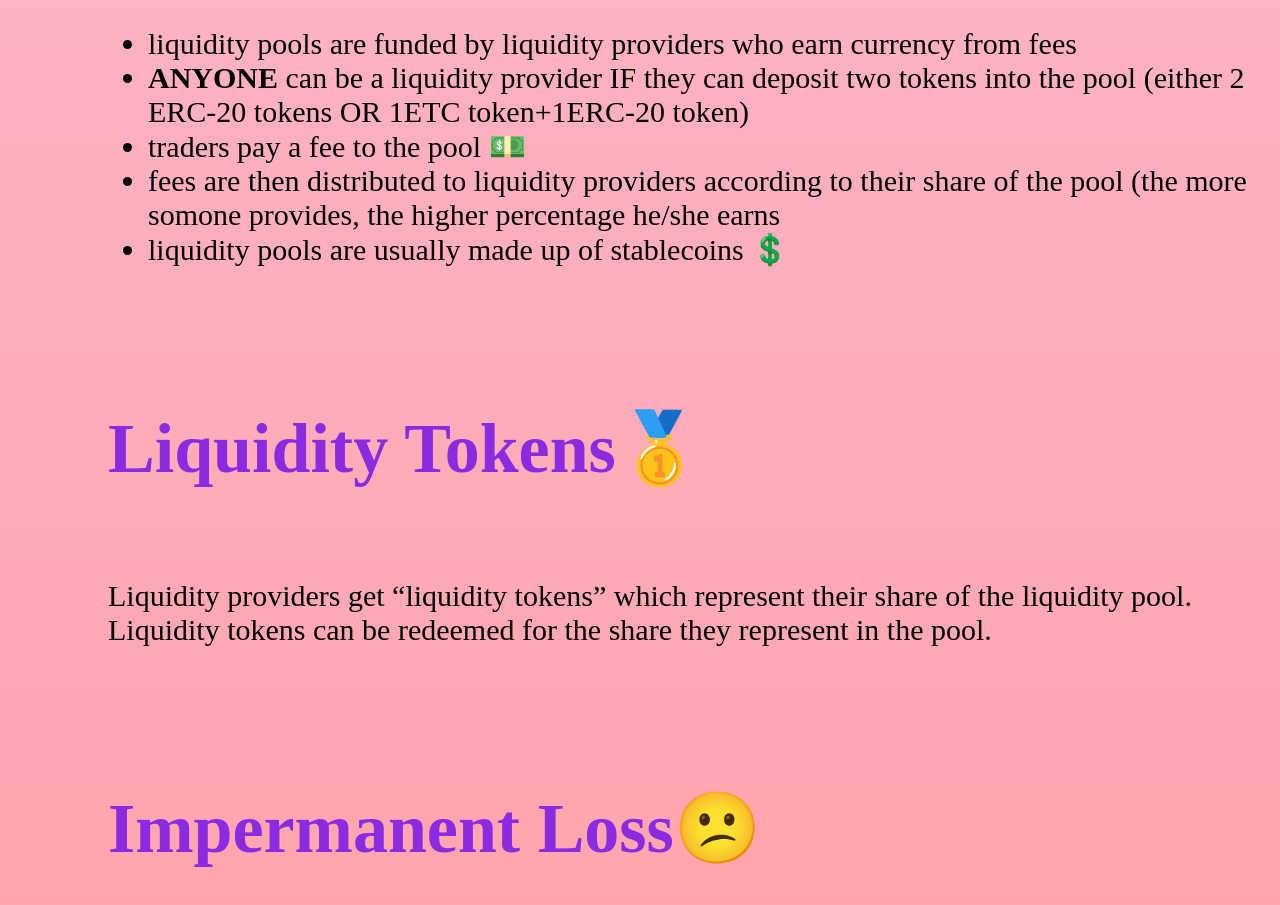
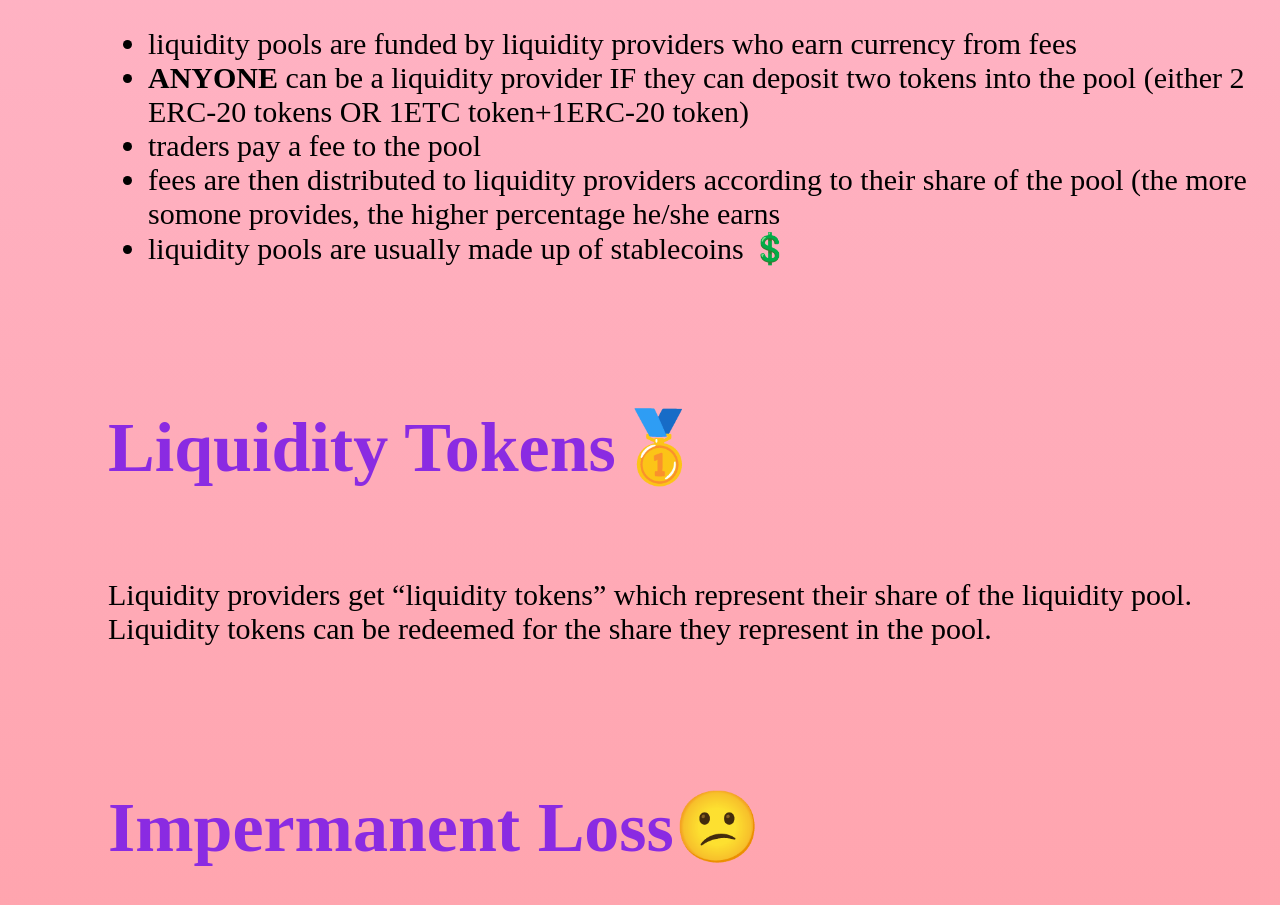
Before and after one commit to MCpracticesforskills/Uniswap-how-to, a plain HTML site: page index.html in a window 1280 px wide. Shown: the part 2005-2910 px from the top of the page. Drawn offline with Linux system fonts and the light colour scheme; a web font is replaced by a local one.

Commit message:
html again
decided to get rid of the <li> emojis; didn't look good

```diff
--- a/index.html
+++ b/index.html
@@ -104,7 +104,7 @@
 
             </li>
             <li>
-                traders pay a fee to the pool 💵
+                traders pay a fee to the pool
             </li>
             <li>
                 fees are then distributed to liquidity providers according to their share of the pool (the more somone
```
